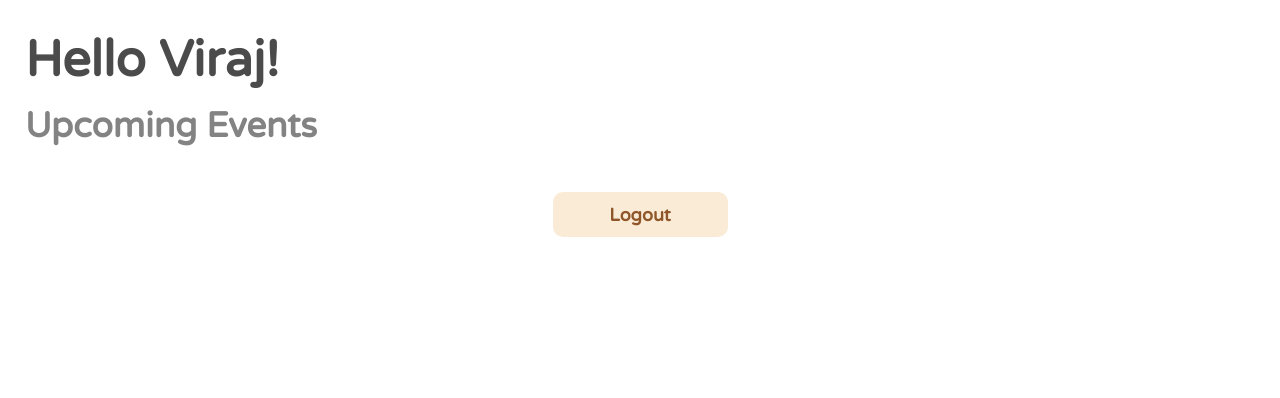
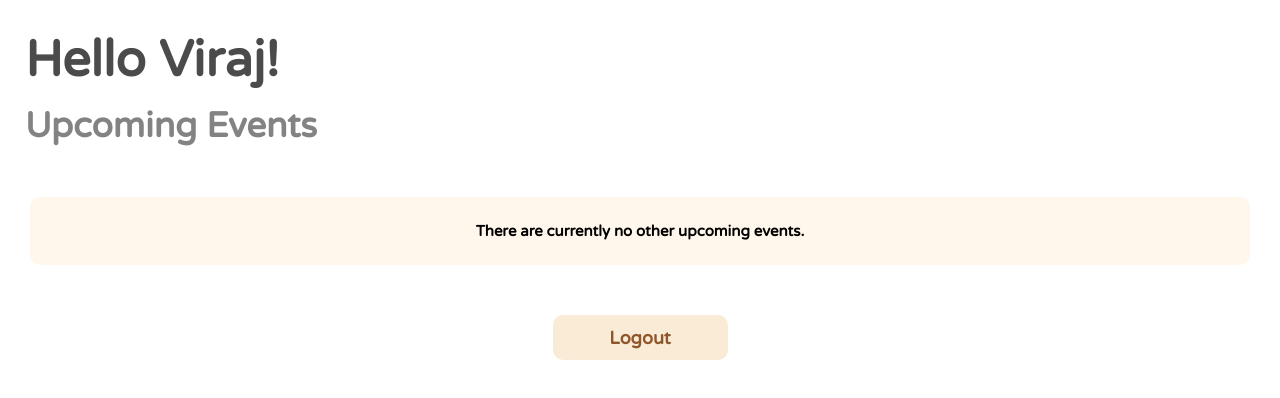
Before and after one commit to viraj325/VYOColumbusRSVP, a React (Create React App) app: page /main/a in a window 1280 px wide. Shown: the top 398 px of the page. Built offline with nearby package versions, Linux system fonts and the light colour scheme; no server answers; sample sign-in values are in the browser's storage.

Commit message:
code update

```diff
--- a/src/App.css
+++ b/src/App.css
@@ -26,6 +26,17 @@ body {
   box-shadow:0 10px 20px rgba(0,0,0,0.19), 0 6px 6px rgba(0,0,0,0.23);
 }
 
+.no-upcoming-events-div {
+  background-color: rgba(255, 235, 205, 0.4);
+  text-align: center;
+  font-family: "Varela Round", sans-serif;
+  font-size: 15px;
+  font-weight: bold;
+  border-radius: 10px;
+  margin: 50px 30px 50px 30px;
+  padding: 25px;
+}
+
 .center-container {
   display: flex;
   justify-content: center;
--- a/src/App.js
+++ b/src/App.js
@@ -33,7 +33,9 @@ function App() {
       <div className="titleBanner">Upcoming Events</div>
       {
         events.length === 0 ?
-            <div></div> : null
+            <div className="no-upcoming-events-div">
+              There are currently no other upcoming events.
+            </div> : null
       }
       {
         events.map(() => {
--- a/src/Sign.js
+++ b/src/Sign.js
@@ -1,6 +1,6 @@
-import StyledFirebaseAuth from 'react-firebaseui/StyledFirebaseAuth';
-import firebase from 'firebase/compat/app';
-var firebaseui = require('firebaseui');
+import StyledFirebaseAuth from 'react-firebaseui/StyledFirebaseAuth'
+import firebase from 'firebase/compat/app'
+
 const firebaseConfig = {
   apiKey: "AIzaSyCpEJlLKZqD3oyL45Vwqa6LVsnQ1goqT6w",
   authDomain: "vyocolumbus-24979.firebaseapp.com",
@@ -8,7 +8,7 @@ const firebaseConfig = {
   storageBucket: "vyocolumbus-24979.appspot.com",
   messagingSenderId: "798982643669",
   appId: "1:798982643669:web:75c337f1eda20ab985275c"
-};
+}
 
 !firebase.apps.length ? firebase.initializeApp(firebaseConfig) : firebase.app() // if already initialized, use that one
 
@@ -21,18 +21,20 @@ const uiConfig = {
     signInOptions: [
         firebase.auth.EmailAuthProvider.PROVIDER_ID,
         firebase.auth.GoogleAuthProvider.PROVIDER_ID,
-        //firebase.auth.FacebookAuthProvider.PROVIDER_ID,
+        // firebase.auth.FacebookAuthProvider.PROVIDER_ID
     ]
-};
+}
 
 function Sign() {
-  return (
-    <div>
-      <h1>My App</h1>
-      <p>Please sign-in:</p>
-      <StyledFirebaseAuth uiConfig={uiConfig} firebaseAuth={firebase.auth()} />
-    </div>
-  );
+    return (
+        <div>
+            <div className="helloText">Welcome!</div>
+            <div className="titleBanner">Please login to continue...</div>
+            <div style={{marginTop: "65px"}}>
+                <StyledFirebaseAuth uiConfig={uiConfig} firebaseAuth={firebase.auth()}/>
+            </div>
+        </div>
+    )
 }
 
 export default Sign;
```
